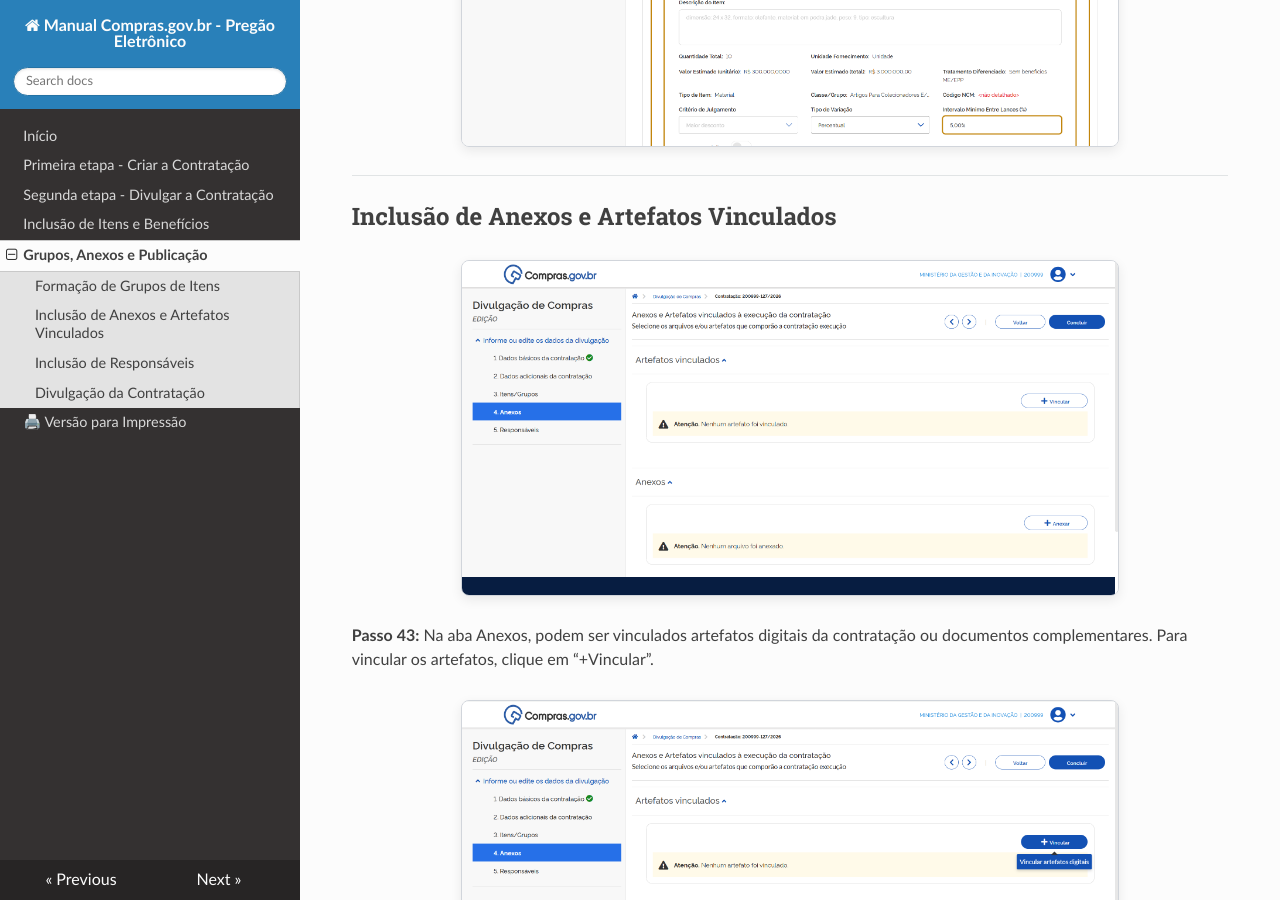
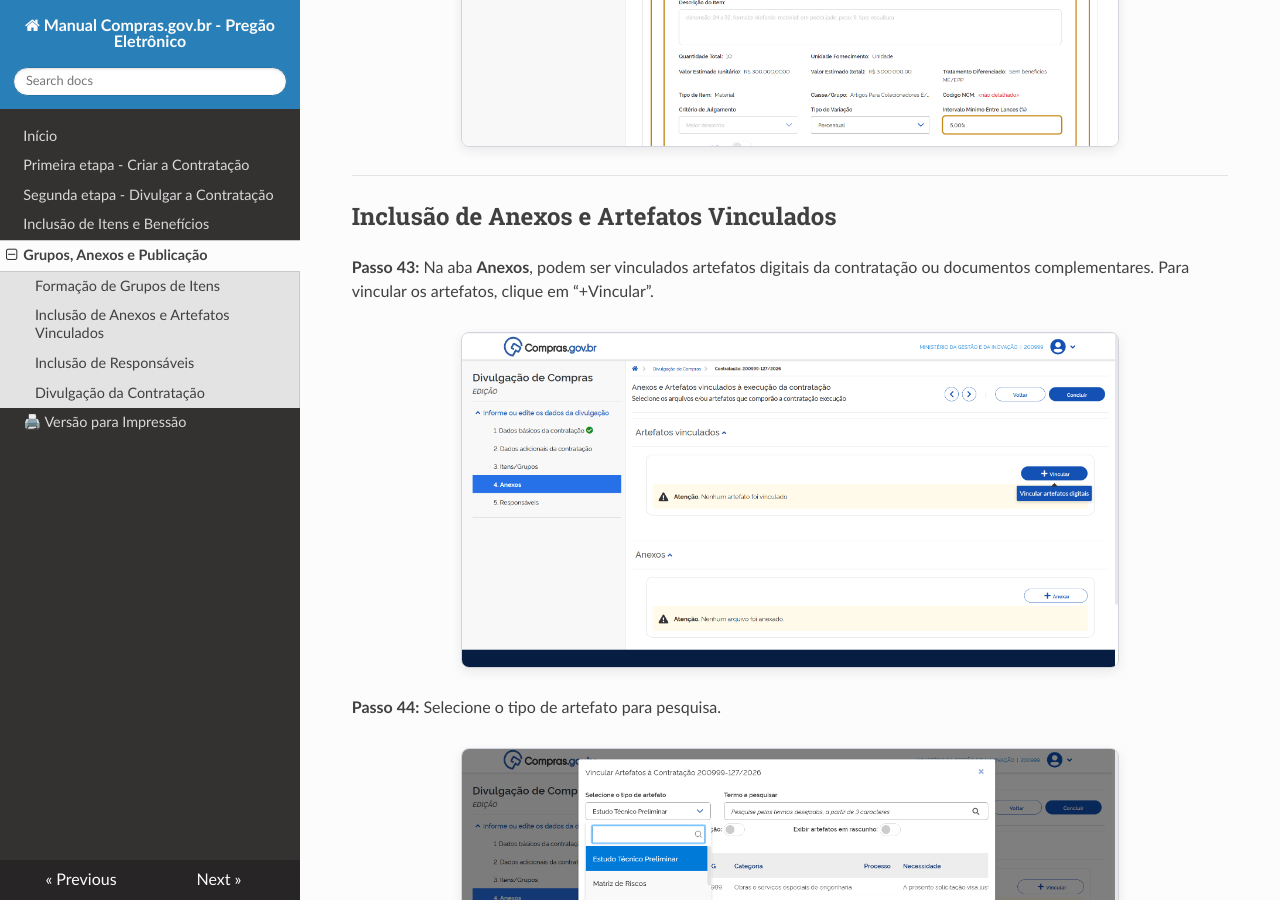
Before and after one commit to emilix10-bit/manual-compras-pregao-estilos, an MkDocs documentation site: the page built from docs/04-grupos-anexos-responsaveis.md, in a window 1280 px wide and 900 px high, scrolled down 2562 px. Built offline with MkDocs 1.6.1, drawn with Linux system fonts in a browser that asks for light colours; nearby versions of some CDN libraries; some of the changed text lies outside the part shown.

Commit message:
Update 04-grupos-anexos-responsaveis.md

```diff
--- a/docs/04-grupos-anexos-responsaveis.md
+++ b/docs/04-grupos-anexos-responsaveis.md
@@ -35,9 +35,7 @@
 
 ## Inclusão de Anexos e Artefatos Vinculados
 
-![Aba Anexos](Imagens/53-Anexos.png)
-
-**Passo 43:** Na aba Anexos, podem ser vinculados artefatos digitais da contratação ou documentos complementares. Para vincular os artefatos, clique em “+Vincular”.
+**Passo 43:** Na aba **Anexos**, podem ser vinculados artefatos digitais da contratação ou documentos complementares. Para vincular os artefatos, clique em “+Vincular”.
 
 ![Vincular artefatos digitais](Imagens/54-Anexos.png)
 
```
Also changed, not shown: other parts of docs/04-grupos-anexos-responsaveis.md (+2 -2 lines).
